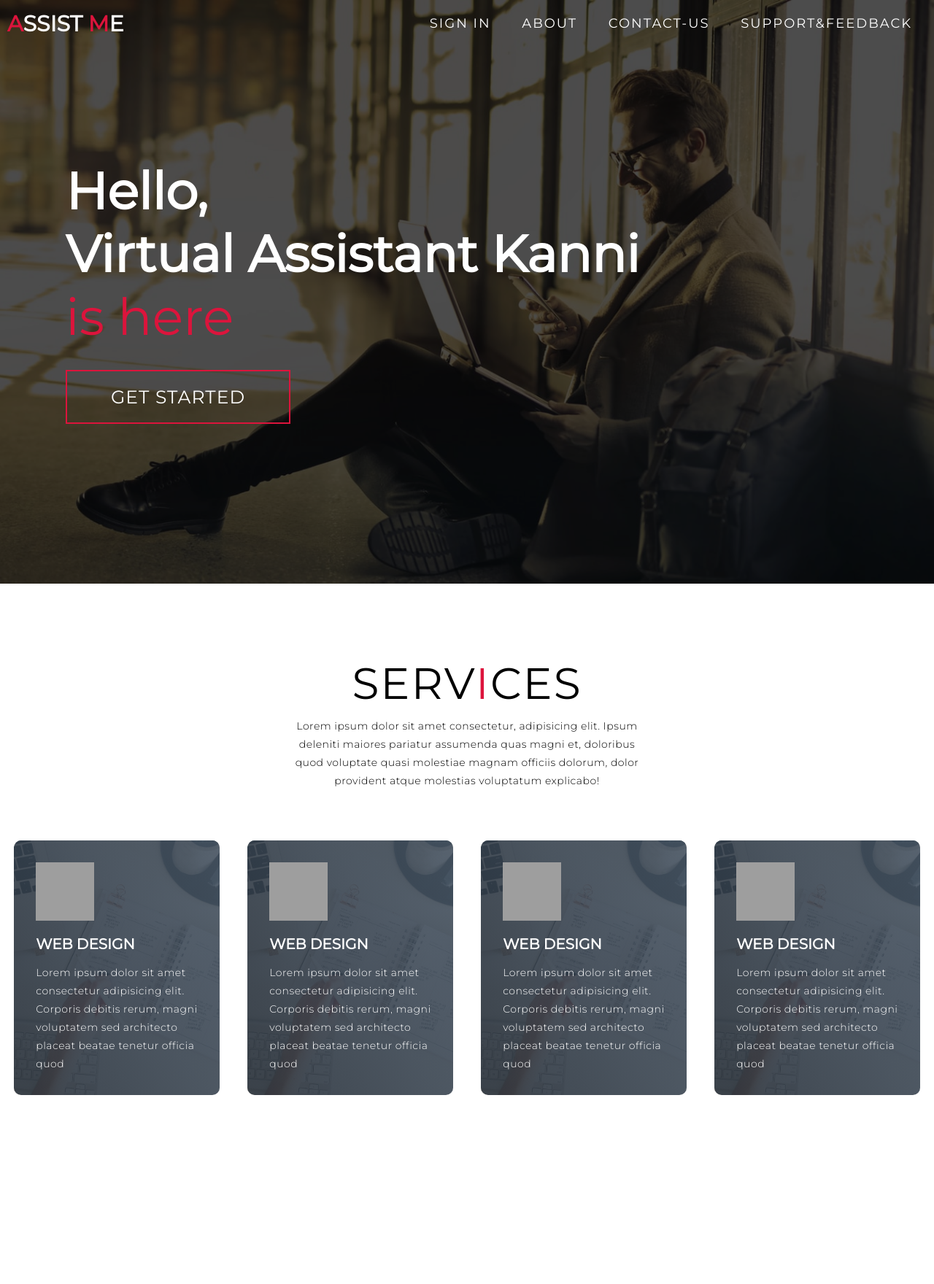
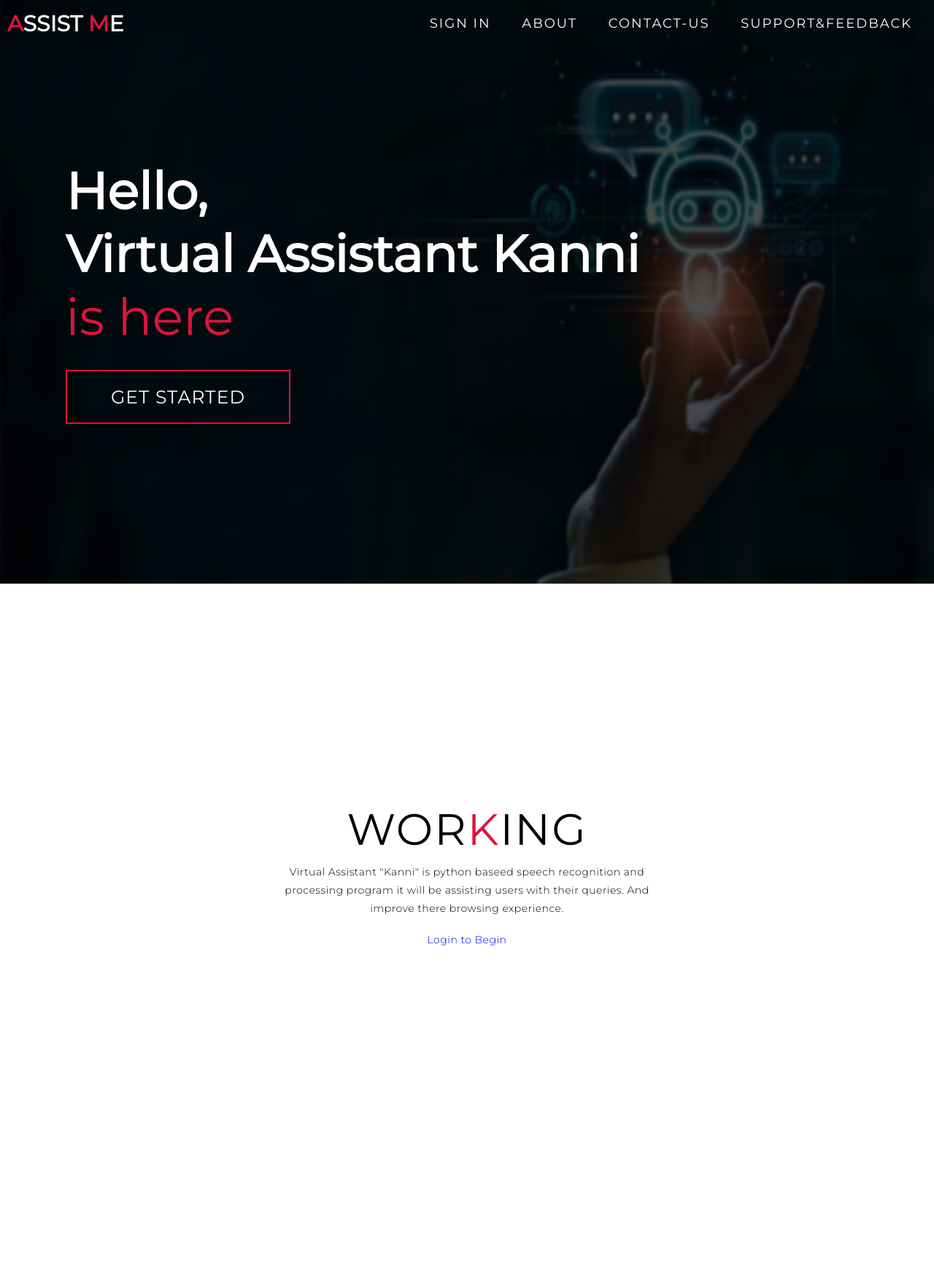
Before and after one commit to baldevvv/assistme, a PHP site: page / in a window 1280 px wide. Shown: the top 1760 px of the page at 73% size. Run offline with PHP 8.4, Linux system fonts and the light colour scheme; grey boxes are pictures that could not be loaded.

Commit message:
Initial Commit

```diff
--- a/abc.txt
+++ b/abc.txt
@@ -4,3 +4,6 @@ take it down
 69
 hi
 nobugsfound
+goo
+nice work
+good work
--- a/index.php
+++ b/index.php
@@ -47,30 +47,10 @@
   <section id="services">
     <div class="services container">
       <div class="service-top">
-        <h1 class="section-title">Serv<span>i</span>ces</h1>
-        <p>Lorem ipsum dolor sit amet consectetur, adipisicing elit. Ipsum deleniti maiores pariatur assumenda quas magni et, doloribus quod voluptate quasi molestiae magnam officiis dolorum, dolor provident atque molestias voluptatum explicabo!</p>
-      </div>
-      <div class="service-bottom">
-        <div class="service-item">
-          <div class="icon"><img src="https://img.icons8.com/bubbles/100/000000/services.png"/></div>
-          <h2>Web Design</h2>
-          <p>Lorem ipsum dolor sit amet consectetur adipisicing elit. Corporis debitis rerum, magni voluptatem sed architecto placeat beatae tenetur officia quod</p>
-        </div>
-        <div class="service-item">
-          <div class="icon"><img src="https://img.icons8.com/bubbles/100/000000/services.png"/></div>
-          <h2>Web Design</h2>
-          <p>Lorem ipsum dolor sit amet consectetur adipisicing elit. Corporis debitis rerum, magni voluptatem sed architecto placeat beatae tenetur officia quod</p>
-        </div>
-        <div class="service-item">
-          <div class="icon"><img src="https://img.icons8.com/bubbles/100/000000/services.png"/></div>
-          <h2>Web Design</h2>
-          <p>Lorem ipsum dolor sit amet consectetur adipisicing elit. Corporis debitis rerum, magni voluptatem sed architecto placeat beatae tenetur officia quod</p>
-        </div>
-        <div class="service-item">
-          <div class="icon"><img src="https://img.icons8.com/bubbles/100/000000/services.png"/></div>
-          <h2>Web Design</h2>
-          <p>Lorem ipsum dolor sit amet consectetur adipisicing elit. Corporis debitis rerum, magni voluptatem sed architecto placeat beatae tenetur officia quod</p>
-        </div>
+        <h1 class="section-title">Wor<span>k</span>ing</h1>
+        <p>Virtual Assistant "Kanni" is python baseed speech recognition and processing program it will be assisting users with their queries. And
+           improve there browsing experience.</p><br>
+        <p><a href="login.php"> Login to Begin </a></p>
       </div>
     </div>
   </section>
--- a/style.css
+++ b/style.css
@@ -200,7 +200,7 @@ p {
 
 /* Hero Section */
 #hero {
-	background-image: url(./img/hero-bg.png);
+	background-image: url(./img/bg.png);
 	background-size: cover;
 	background-position: top center;
 	position: relative;
@@ -276,53 +276,6 @@ p {
 	max-width: 500px;
 	margin: 0 auto;
 }
-#services .service-bottom {
-	display: flex;
-	align-items: center;
-	justify-content: center;
-	flex-wrap: wrap;
-	margin-top: 50px;
-}
-#services .service-item {
-	flex-basis: 80%;
-	display: flex;
-	align-items: flex-start;
-	justify-content: center;
-	flex-direction: column;
-	padding: 30px;
-	border-radius: 10px;
-	background-image: url(./img/img-1.png);
-	background-size: cover;
-	margin: 10px 5%;
-	position: relative;
-	z-index: 1;
-	overflow: hidden;
-}
-#services .service-item::after {
-	content: '';
-	position: absolute;
-	left: 0;
-	top: 0;
-	height: 100%;
-	width: 100%;
-	background-image: linear-gradient(60deg, #29323c 0%, #485563 100%);
-	opacity: .9;
-	z-index: -1;
-}
-#services .service-bottom .icon {
-	height: 80px;
-	width: 80px;
-	margin-bottom: 20px;
-}
-#services .service-item h2 {
-	font-size: 2rem;
-	color: white;
-	margin-bottom: 10px;
-	text-transform: uppercase;
-}
-#services .service-item p {
-	color: white;
-	text-align: left;
 }
 /* End Services Section */
 
```
Also changed, not shown: postlogin.php (+4 -24 lines), sql_tablecreation.php (added, +8 -0 lines), img/bg.png (added), img/hero-bg.png (deleted), img/img-1.png (deleted), 1 other file.
